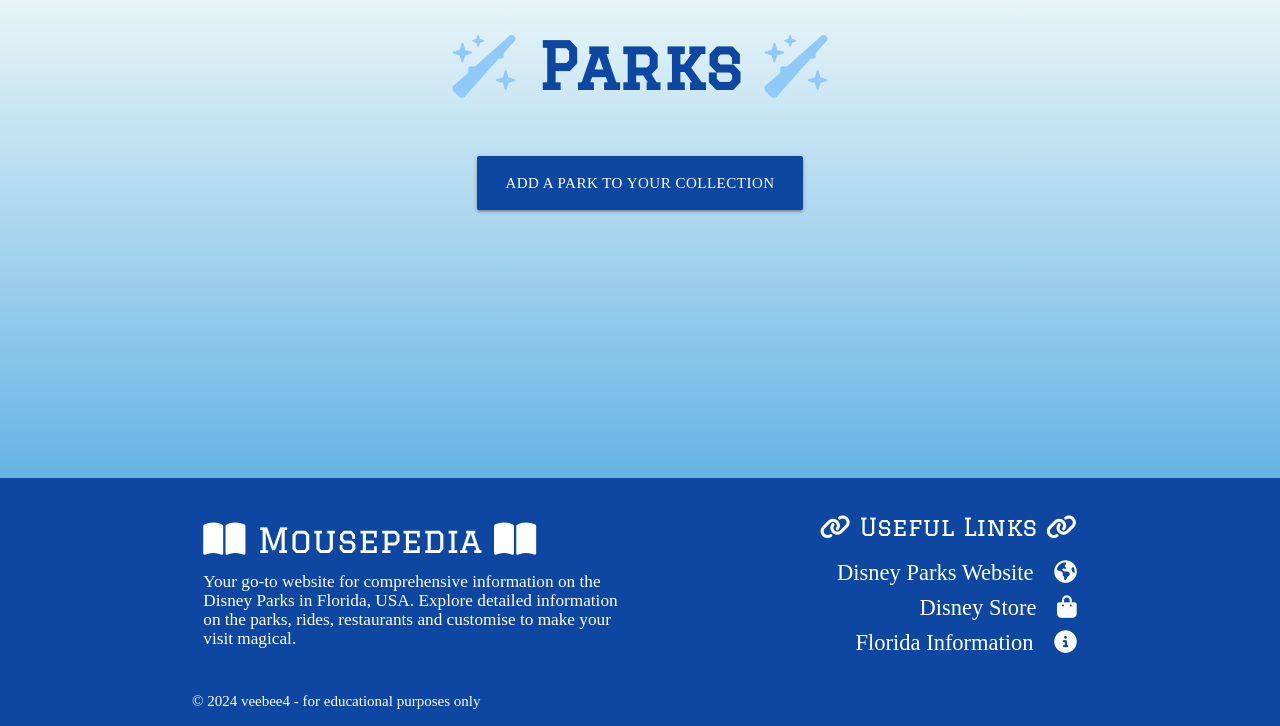
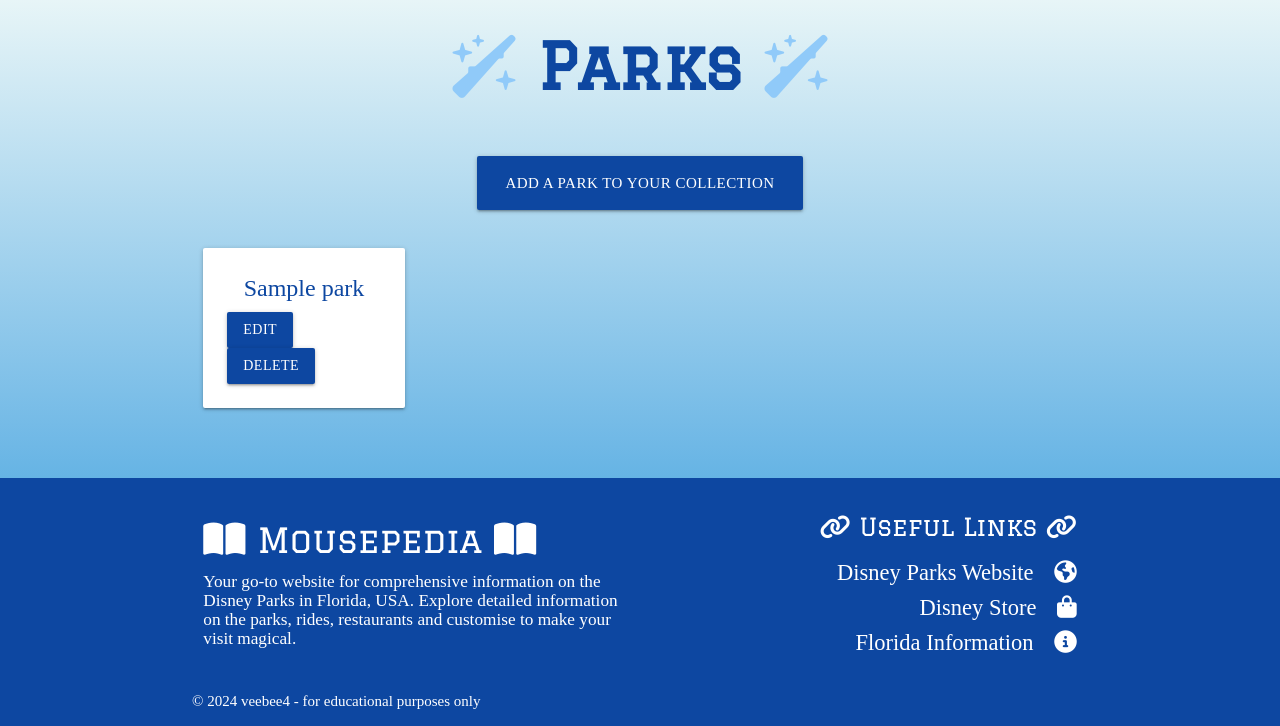
Before and after one commit to veebee4/mousepediadb, a Flask app: page /parks in a window 1280 px wide. Shown: the part 74-800 px from the top of the page. Run offline with Flask 2, Linux system fonts and the light colour scheme; tables that the repository leaves empty hold one stand-in row (values such as "Sample post"); some libraries are stand-ins or nearby versions; some web fonts are replaced.

Commit message:
Fix cards not appearing and displaying park records on parks.html page

```diff
--- a/mousepediadb/routes.py
+++ b/mousepediadb/routes.py
@@ -11,7 +11,8 @@ def home():
 
 @app.route("/parks")
 def parks():
-        return render_template("parks.html")
+        parks = Park.query.order_by(Park.park_name).all()
+        return render_template("parks.html", parks=parks)
 
 
 @app.route("/add_park", methods=["GET", "POST"])
--- a/mousepediadb/templates/parks.html
+++ b/mousepediadb/templates/parks.html
@@ -11,4 +11,25 @@
     </div>
 </div>
 
+
+<div class="row">
+    {% for park in parks %}
+    <div class="col s12 m6 l3">
+        <div class="card">
+            <div class="card-image">
+              <img class="activator" src="">
+            </div>
+            <div class="card-content">
+              <span class="card-title activator blue-text text-darken-4 center-align">{{ park.park_name }}</span>
+              <p><a href="#" class="edit-btn btn blue darken-4">Edit</a><a href="#" class="delete-btn btn blue darken-4">Delete</a></p>
+            </div>
+            <div class="card-reveal">
+              <span class="card-title blue-text text-darken-4 center-align">{{ park.park_name }}<i class="material-icons right">close</i></span>
+              <p>{{ park.park_description }}</p>
+            </div>
+          </div>
+    </div>
+    {% endfor %}
+</div>
+
 {% endblock %}
```
